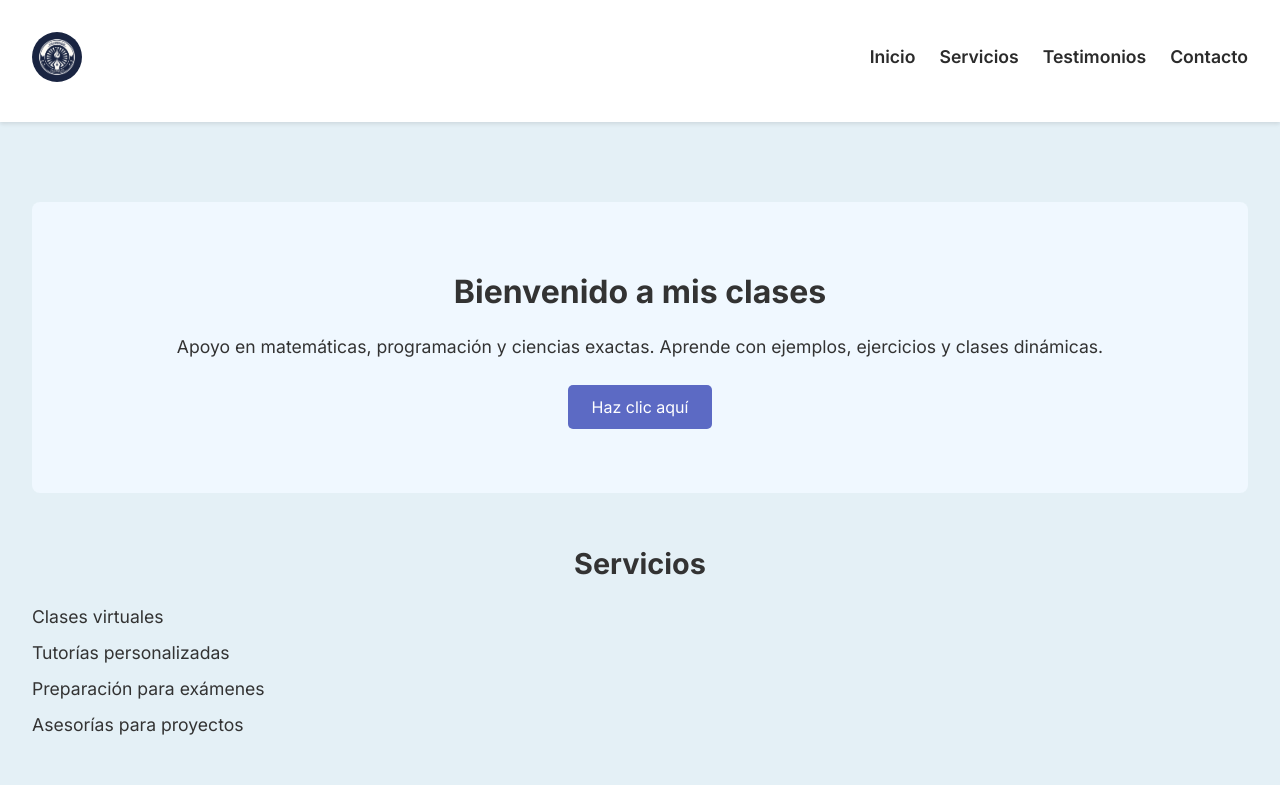
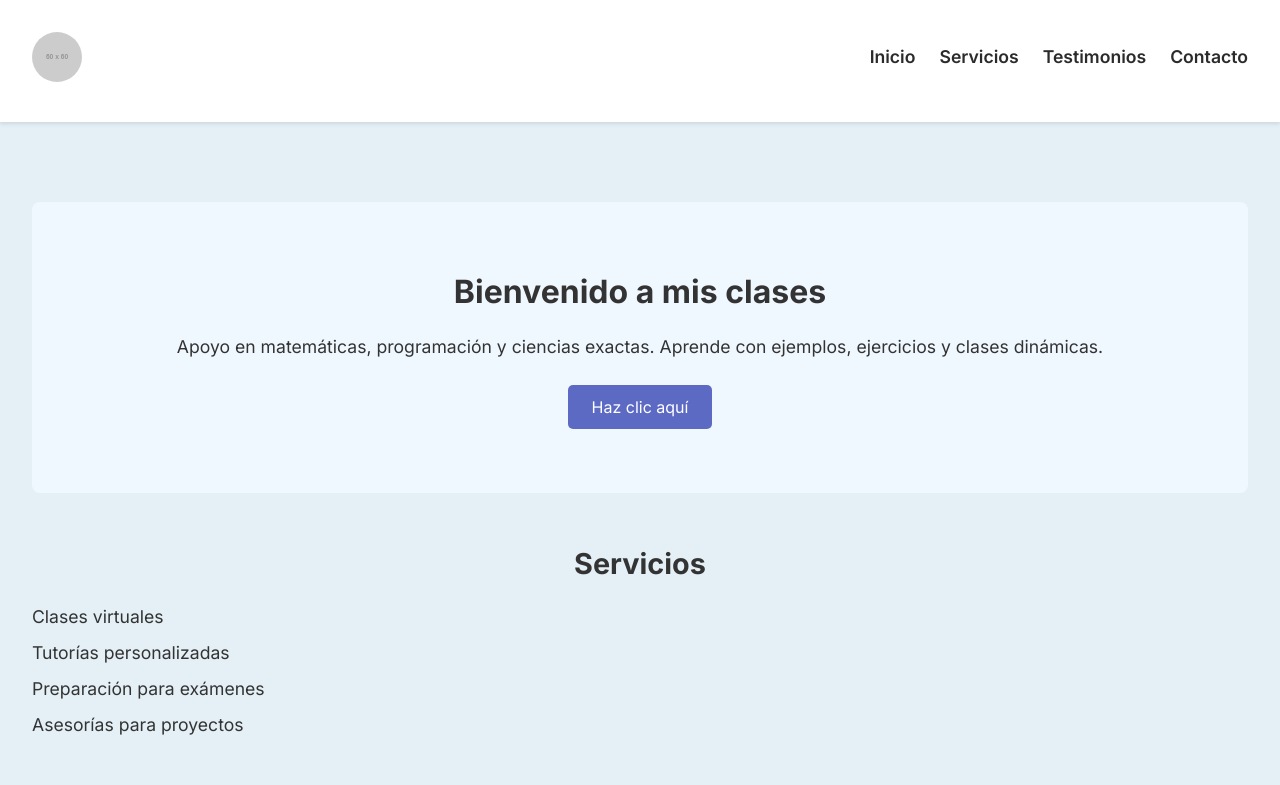
Before and after one commit to 1960722-2724/pagina-profesor, a plain HTML site: page index.html in a window 1280 px wide. Shown: the top 785 px of the page. Drawn offline with Linux system fonts and the light colour scheme; placeholder pictures from the web are drawn by us.

Commit message:
Update index.html

```diff
--- a/index.html
+++ b/index.html
@@ -148,7 +148,7 @@
   <header>
     <div class="logo-container">
       <a href="#inicio">
-        <img src="img/logo.png" alt="Logo Clases con Andrés" class="logo-circular">
+        <img src="https://via.placeholder.com/60" alt="Logo Clases con Andrés" class="logo-circular">
       </a>
     </div>
     <nav>
```
